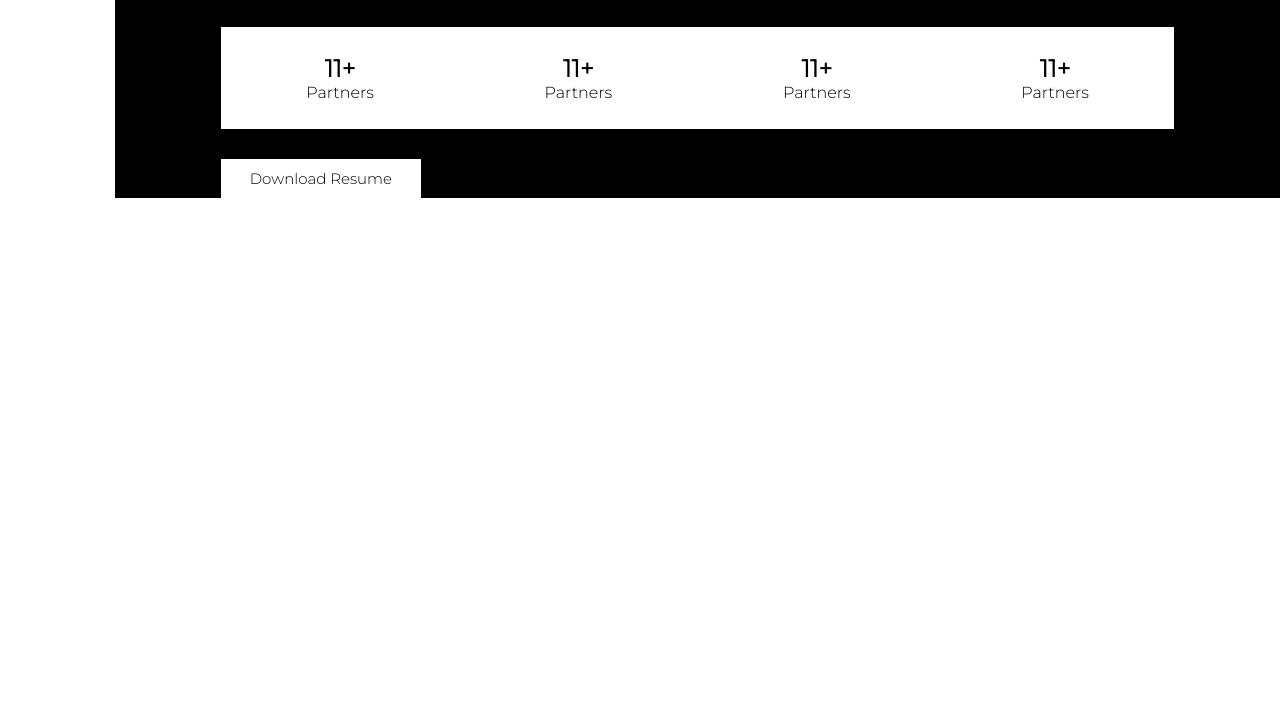
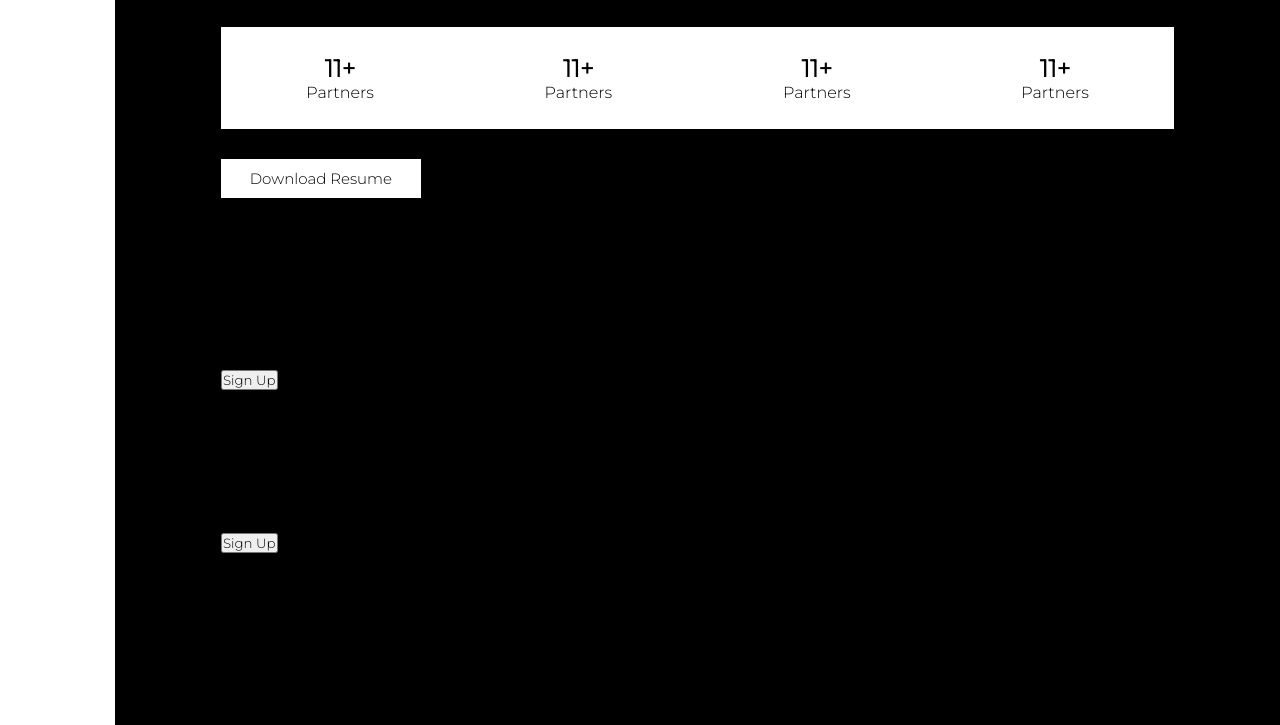
Before and after one commit to Eliel504/Templates-w3schools, a plain HTML site: page Template/Dark Portifolio/index.html in a window 1280 px wide. Shown: the part 1833-2558 px from the top of the page. Before the commit the page ends 2031 px from the top, so only its background shows below. Drawn offline with Linux system fonts and the light colour scheme.

Commit message:
Criando as sessões 'My-Price', 'Reputation' e 'photos'

```diff
--- a/Template/Dark Portifolio/index.html
+++ b/Template/Dark Portifolio/index.html
@@ -98,7 +98,78 @@
                 </a>
             </section><!--box-skiil-->
 
+            <section class="box-my-price">
 
+                    <h1>My Price</h1>
+                        <div class="my-price">
+                            <h1>Basic</h1>
+                            <p>Web desingn</p>
+                            <p>Web desingn</p>
+                            <p>Web desingn</p>
+                            <p>Web desingn</p>
+                            <div class="wraper-value">
+                                <p>$10</p>
+                                <p>per month</p>
+                            </div><!--wraper-value-->
+                            <div class="wraper-sign">
+                                <input type="submit" value="Sign Up">
+                            </div><!--wraper-sign-->
+                        </div><!--my-price-->
+
+                        <div class="my-price2">
+                            <h1>Basic</h1>
+                            <p>Web desingn</p>
+                            <p>Web desingn</p>
+                            <p>Web desingn</p>
+                            <p>Web desingn</p>
+                            <div class="wraper-value">
+                                <p>$10</p>
+                                <p>per month</p>
+                            </div><!--wraper-value-->
+                            <div class="wraper-sign">
+                                <input type="submit" value="Sign Up">
+                            </div><!--wraper-sign-->
+                        </div><!--my-price-->
+                        <div class="clear"></div>
+            </section><!--box-my-price-->
+
+            <section class="box-reputation">
+                <h1>My Reputation</h1>
+                <div class="wraper-reputation">
+                    <div class="profile-reputation"></div> <!--profile-reputation-->
+                    <div class="description-profile">
+                        <p>Chris Fox.</p><span>CEO at Mighty Schools.</span>
+                        <p>John Doe saved us from a web disaster.</p>
+                    </div><!--description-profile-->
+                    <div class="clear"></div>
+                </div><!--wraper-reputation-->
+
+                <div class="wraper-reputation">
+                    <div style="background-image: url(./images/avatar_g2.jpg);" class="profile-reputation"></div> <!--profile-reputation-->
+                    <div class="description-profile">
+                        <p>Rebecca Flex.</p><span>CEO at Company.</span>
+                        <p>No one is better than John Doe.</p>
+                    </div><!--description-profile-->
+                    <div class="clear"></div>
+                </div><!--wraper-reputation-->
+            </section><!--box-reputation-->
+
+            <section class="box-my-photos">
+                <h1>My Photos</h1>
+                <div class="left-photos">
+                    <div class="photo"></div>
+                    <div class="photo"></div>
+                    <div class="photo"></div>
+                </div><!--lefth-photos-->
+
+                <div class="right-photos">
+                    <div class="photo"></div>
+                    <div class="photo"></div>
+                    <div class="photo"></div>
+                    <div class="photo"></div>
+                </div><!--lefth-photos-->
+                <div class="clear"></div>
+            </section><!--box-my-photos-->
 
 
 
```
